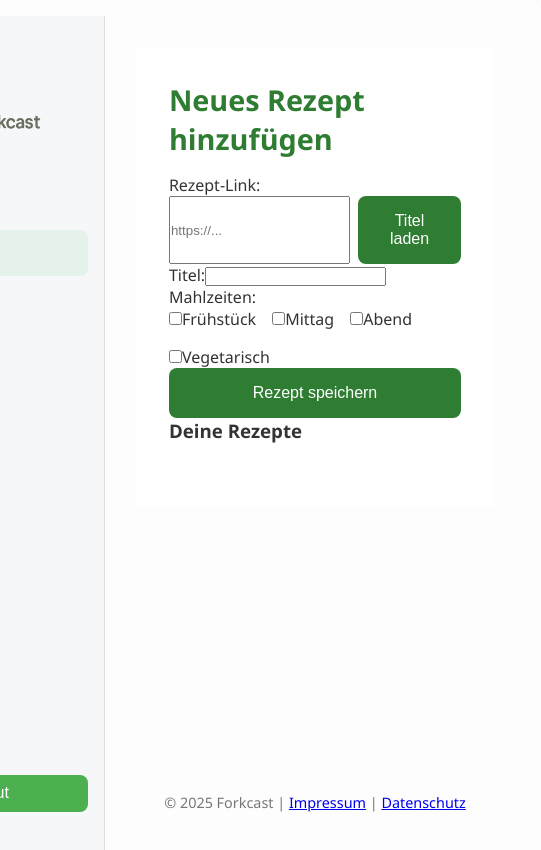
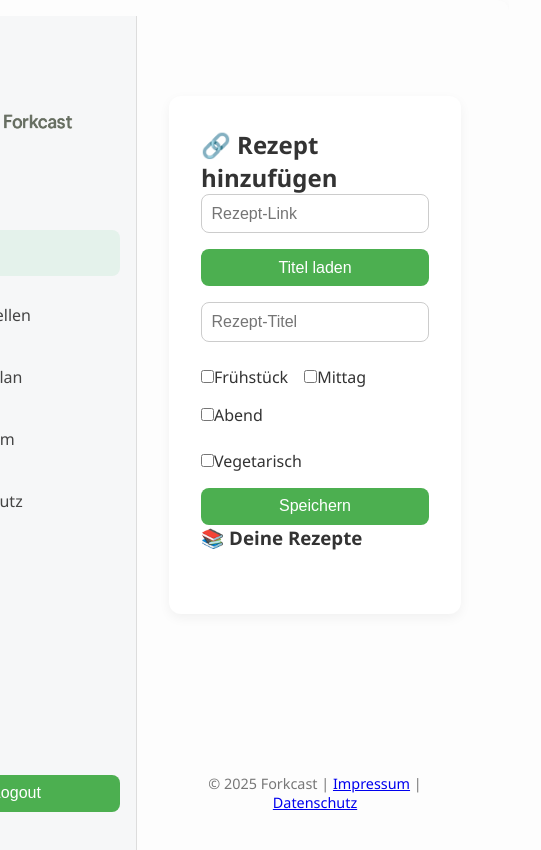
Before and after one commit to DorKickZz/forkcast, a React (Vite) app: page /setup in a window 390 px wide. Shown: the top 850 px of the page, 541 px wide, since content can reach past the window. Built offline with nearby package versions, Linux system fonts and the light colour scheme.

Commit message:
💄 Redesign: Setup-Seite modernisiert & mobiloptimiert

```diff
--- a/src/pages/Setup.css
+++ b/src/pages/Setup.css
@@ -1,31 +1,89 @@
-.setup-container {
-  max-width: 600px;
-  margin: 0 auto;
+/* 📁 src/pages/Setup.css */
+
+.setup-wrapper {
+  max-width: 700px;
+  margin: 3rem auto;
   padding: 2rem;
+  background-color: #fff;
+  border-radius: 12px;
+  box-shadow: 0 4px 12px rgba(0, 0, 0, 0.05);
 }
 
-.link-input {
+.recipe-form {
   display: flex;
-  gap: 0.5rem;
+  flex-direction: column;
+  gap: 1rem;
 }
 
-.link-input input {
-  flex: 1;
+.recipe-form input[type="text"] {
+  padding: 0.6rem;
+  font-size: 1rem;
+  border: 1px solid #ccc;
+  border-radius: 8px;
 }
 
-.checkbox-group {
+.recipe-form button {
+  align-self: flex-start;
+  padding: 0.6rem 1.2rem;
+  background-color: #4caf50;
+  color: white;
+  border: none;
+  border-radius: 8px;
+  cursor: pointer;
+}
+
+.recipe-form button:hover {
+  background-color: #388e3c;
+}
+
+.checkbox-row {
   display: flex;
   gap: 1rem;
-  margin-bottom: 1rem;
+  flex-wrap: wrap;
+  margin-top: 0.5rem;
+}
+
+.veg-check {
+  margin-top: 0.5rem;
 }
 
 .recipe-list {
-  list-style: none;
-  padding: 0;
+  display: grid;
+  grid-template-columns: repeat(auto-fit, minmax(240px, 1fr));
+  gap: 1.2rem;
+  margin-top: 2rem;
 }
 
-.recipe-list li {
-  margin-bottom: 1rem;
-  border-bottom: 1px solid #eee;
-  padding-bottom: 0.5rem;
+.recipe-card {
+  border: 1px solid #eee;
+  border-radius: 8px;
+  padding: 1rem;
+  background-color: #fafafa;
+  display: flex;
+  flex-direction: column;
+  gap: 0.5rem;
+  box-shadow: 0 2px 6px rgba(0,0,0,0.03);
 }
+
+.recipe-card h4 {
+  margin: 0;
+  font-size: 1.1rem;
+}
+
+.recipe-card p {
+  margin: 0;
+}
+
+.recipe-card button {
+  align-self: flex-end;
+  background-color: #e53935;
+  color: white;
+  padding: 0.3rem 0.6rem;
+  border: none;
+  border-radius: 6px;
+  cursor: pointer;
+}
+
+.recipe-card button:hover {
+  background-color: #c62828;
+}
--- a/src/pages/Setup.tsx
+++ b/src/pages/Setup.tsx
@@ -1,147 +1,130 @@
 // 📁 src/pages/Setup.tsx
-import { useEffect, useState } from "react";
-import { supabase } from "../lib/supabase";
-import "./Setup.css";
+import { useEffect, useState } from 'react'
+import { supabase } from '../lib/supabase'
+import './Setup.css'
 
 export default function Setup() {
-  const [title, setTitle] = useState("");
-  const [url, setUrl] = useState("");
-  const [isVegetarian, setIsVegetarian] = useState(false);
-  const [mealTypes, setMealTypes] = useState<string[]>([]);
-  const [recipes, setRecipes] = useState<any[]>([]);
-  const [defaultVeggie, setDefaultVeggie] = useState(false);
+  const [title, setTitle] = useState('')
+  const [url, setUrl] = useState('')
+  const [isVegetarian, setIsVegetarian] = useState(false)
+  const [mealTypes, setMealTypes] = useState<string[]>([])
+  const [recipes, setRecipes] = useState<any[]>([])
+  const [loading, setLoading] = useState(false)
 
-  const fetchDefaultVeggie = async () => {
-    const { data: { user } } = await supabase.auth.getUser();
-    if (!user) return;
+  const mealOptions = ['Frühstück', 'Mittag', 'Abend']
+
+  useEffect(() => {
+    fetchRecipes()
+  }, [])
+
+  const fetchRecipes = async () => {
+    const { data: { user } } = await supabase.auth.getUser()
+    if (!user) return
 
     const { data, error } = await supabase
-      .from("profiles")
-      .select("is_vegetarian")
-      .eq("id", user.id)
-      .single();
-
-    if (!error && data?.is_vegetarian !== undefined) {
-      setIsVegetarian(data.is_vegetarian);
-      setDefaultVeggie(data.is_vegetarian);
-    }
-  };
-
-  const fetchRecipes = async () => {
-    const { data: { user } } = await supabase.auth.getUser();
-    if (!user) return;
-
-    const { data, error } = await supabase
-      .from("recipes")
-      .select("*")
-      .eq("user_id", user.id)
-      .order("created_at", { ascending: false });
+      .from('recipes')
+      .select('*')
+      .eq('user_id', user.id)
+      .order('created_at', { ascending: false })
 
     if (!error && data) {
-      setRecipes(data);
+      setRecipes(data)
     }
-  };
+  }
 
-  const handleCheckboxChange = (e: React.ChangeEvent<HTMLInputElement>) => {
-    const value = e.target.value;
-    setMealTypes((prev) =>
-      prev.includes(value) ? prev.filter((t) => t !== value) : [...prev, value]
-    );
-  };
-
-  const fetchTitle = async () => {
-    if (!url) return alert("Bitte gib einen Link ein.");
+  const fetchTitleFromUrl = async () => {
+    if (!url) return
+    setLoading(true)
     try {
-      const res = await fetch(`https://api.allorigins.win/get?url=${encodeURIComponent(url)}`);
-      const data = await res.json();
-      const doc = new DOMParser().parseFromString(data.contents, "text/html");
-      const fetchedTitle = doc.querySelector("title")?.textContent || "";
-      setTitle(fetchedTitle);
-    } catch {
-      alert("Titel konnte nicht geladen werden.");
+      const res = await fetch(`https://api.allorigins.win/get?url=${encodeURIComponent(url)}`)
+      const data = await res.json()
+      const doc = new DOMParser().parseFromString(data.contents, 'text/html')
+      const pageTitle = doc.querySelector('title')?.textContent || ''
+      setTitle(pageTitle)
+    } catch (e) {
+      alert('Kein Titel gefunden – bitte manuell eingeben.')
     }
-  };
+    setLoading(false)
+  }
 
   const handleSubmit = async (e: React.FormEvent) => {
-    e.preventDefault();
-    const { data: { user }, error: userError } = await supabase.auth.getUser();
-    if (userError || !user) {
-      alert("Fehler beim Abrufen des Benutzers.");
-      return;
+    e.preventDefault()
+    const { data: { user } } = await supabase.auth.getUser()
+    if (!user) {
+      alert('Nicht eingeloggt!')
+      return
     }
 
-    const { error } = await supabase.from("recipes").insert({
+    const { error } = await supabase.from('recipes').insert({
       title,
       url,
       is_vegetarian: isVegetarian,
       meal_types: mealTypes,
-      user_id: user.id,
-    });
+      user_id: user.id
+    })
 
     if (error) {
-      alert("Fehler beim Speichern des Rezepts.");
+      alert('Fehler beim Speichern!')
     } else {
-      alert("Rezept gespeichert!");
-      setTitle("");
-      setUrl("");
-      setIsVegetarian(defaultVeggie);
-      setMealTypes([]);
-      fetchRecipes();
+      setTitle('')
+      setUrl('')
+      setIsVegetarian(false)
+      setMealTypes([])
+      fetchRecipes()
     }
-  };
+  }
+
+  const toggleMeal = (meal: string) => {
+    setMealTypes((prev) =>
+      prev.includes(meal) ? prev.filter((m) => m !== meal) : [...prev, meal]
+    )
+  }
 
   const handleDelete = async (id: string) => {
-    const { error } = await supabase.from("recipes").delete().eq("id", id);
+    const { error } = await supabase.from('recipes').delete().eq('id', id)
     if (!error) {
-      setRecipes((prev) => prev.filter((r) => r.id !== id));
+      setRecipes((prev) => prev.filter((r) => r.id !== id))
     } else {
-      alert("Fehler beim Löschen.");
+      alert('Fehler beim Löschen.')
     }
-  };
-
-  useEffect(() => {
-    fetchDefaultVeggie();
-    fetchRecipes();
-  }, []);
+  }
 
   return (
-    <div className="setup-container">
-      <h2>Neues Rezept hinzufügen</h2>
-      <form onSubmit={handleSubmit}>
-        <label>Rezept-Link:</label>
-        <div className="link-input">
-          <input
-            value={url}
-            onChange={(e) => setUrl(e.target.value)}
-            placeholder="https://..."
-            required
-          />
-          <button type="button" onClick={fetchTitle}>Titel laden</button>
-        </div>
+    <div className="setup-wrapper">
+      <h2>🔗 Rezept hinzufügen</h2>
+      <form className="recipe-form" onSubmit={handleSubmit}>
+        <input
+          type="text"
+          placeholder="Rezept-Link"
+          value={url}
+          onChange={(e) => setUrl(e.target.value)}
+        />
+        <button type="button" onClick={fetchTitleFromUrl} disabled={loading}>
+          {loading ? 'Lädt...' : 'Titel laden'}
+        </button>
 
-        <label>Titel:</label>
         <input
+          type="text"
+          placeholder="Rezept-Titel"
           value={title}
           onChange={(e) => setTitle(e.target.value)}
-          required
         />
 
-        <label>Mahlzeiten:</label>
-        <div className="checkbox-group">
-          {["Frühstück", "Mittag", "Abend"].map((m) => (
-            <label key={m}>
+        <div className="checkbox-row">
+          {mealOptions.map((meal) => (
+            <label key={meal}>
               <input
                 type="checkbox"
-                value={m}
-                checked={mealTypes.includes(m)}
-                onChange={handleCheckboxChange}
+                value={meal}
+                checked={mealTypes.includes(meal)}
+                onChange={() => toggleMeal(meal)}
               />
-              {m}
+              {meal}
             </label>
           ))}
         </div>
 
-        <label>
+        <label className="veg-check">
           <input
             type="checkbox"
             checked={isVegetarian}
@@ -150,25 +133,20 @@ export default function Setup() {
           Vegetarisch
         </label>
 
-        <button type="submit">Rezept speichern</button>
+        <button type="submit">Speichern</button>
       </form>
 
-      <h3>Deine Rezepte</h3>
-      <ul className="recipe-list">
-        {recipes.map((recipe) => (
-          <li key={recipe.id}>
-            <strong>{recipe.title}</strong><br />
-            <a href={recipe.url} target="_blank" rel="noopener noreferrer">
-              {recipe.url}
-            </a><br />
-            <em>
-              {recipe.is_vegetarian ? "Vegetarisch" : "Nicht vegetarisch"} –{" "}
-              {recipe.meal_types?.join(", ")}
-            </em><br />
-            <button onClick={() => handleDelete(recipe.id)}>Löschen</button>
-          </li>
+      <h3>📚 Deine Rezepte</h3>
+      <div className="recipe-list">
+        {recipes.map((r) => (
+          <div className="recipe-card" key={r.id}>
+            <h4>{r.title}</h4>
+            <p><a href={r.url} target="_blank" rel="noreferrer">Link öffnen</a></p>
+            <small>{r.meal_types.join(', ')} – {r.is_vegetarian ? 'Vegetarisch' : 'Mit Fleisch'}</small>
+            <button onClick={() => handleDelete(r.id)}>🗑️ Löschen</button>
+          </div>
         ))}
-      </ul>
+      </div>
     </div>
-  );
+  )
 }
```
